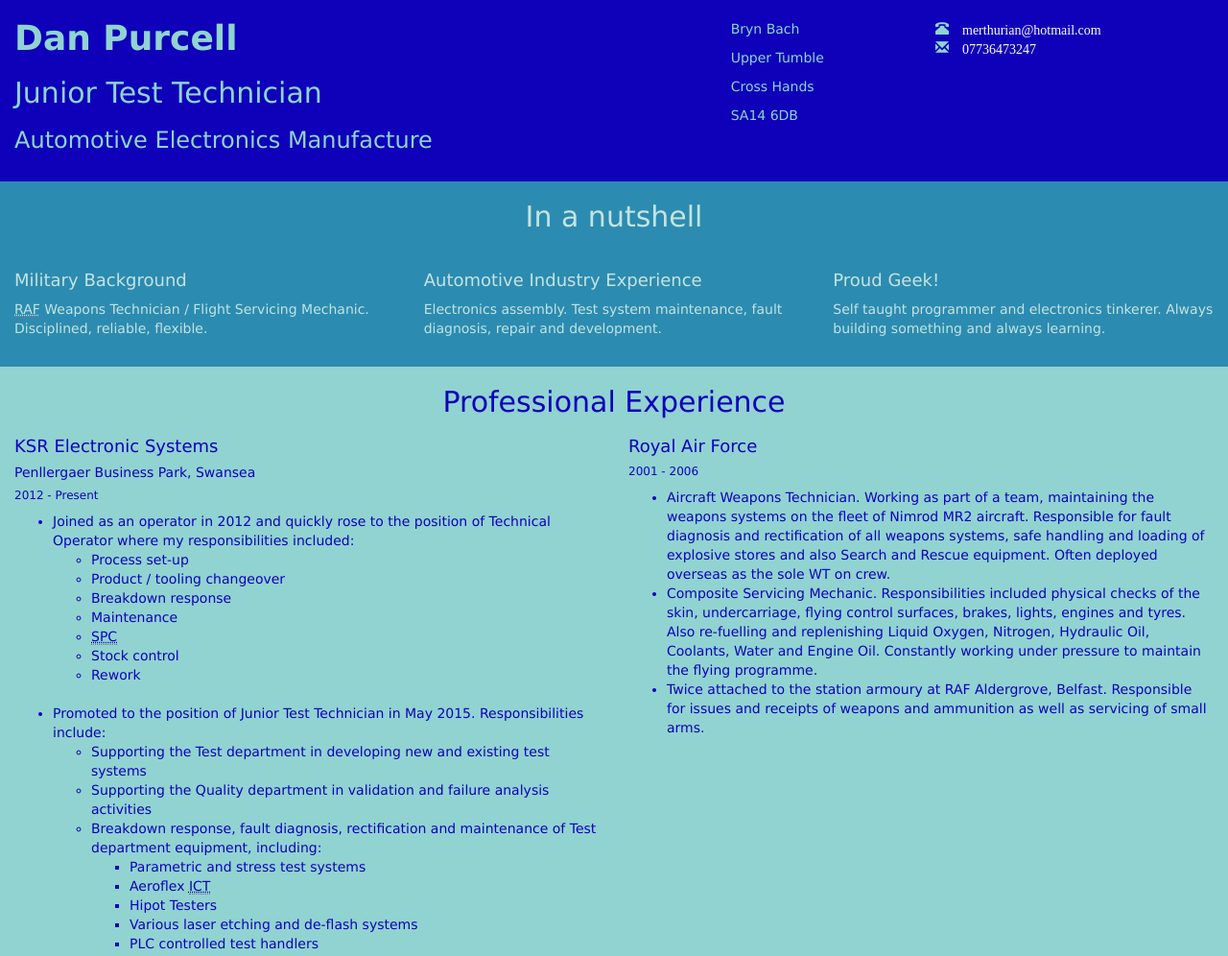
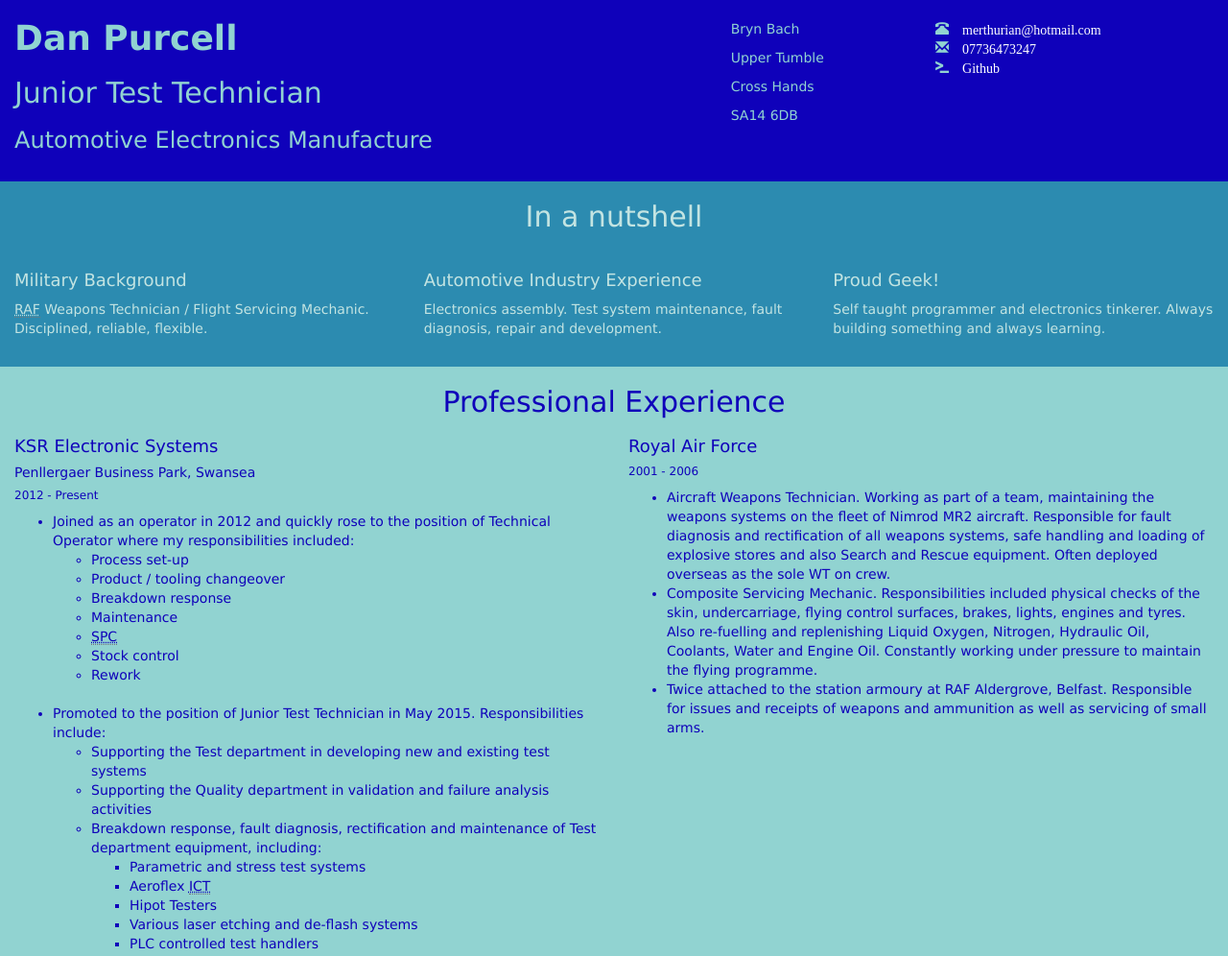
Before and after one commit to Merthurian/Merthurian.github.io, a plain HTML site: page index.html in a window 1280 px wide. Shown: the top 996 px of the page at 96% size. Drawn offline with nearby package versions, Linux system fonts and the light colour scheme; a script that the page names is missing.

Commit message:
Link to github and other touches.

```diff
--- a/index.html
+++ b/index.html
@@ -12,7 +12,7 @@
 		body{
 			background: White;
 			color: Black;
-			font-family: Verdana, Geneva, sans-serif;
+			font-family: verdana, geneva, sans-serif;
 		}
 		a{
 			color: White;
@@ -65,6 +65,10 @@
 				<br>
 				<span class="glyphicon glyphicon-envelope" aria-hidden="true">
 					<a href="tel:07736473247">07736473247</a>
+				</span>
+				<br>
+				<span class="glyphicon glyphicon-console" aria-hidden="true">
+					<a href="https://github.com/Merthurian">Github</a>
 				</span>
 				<br>
 			</div><!--col-md-3-->
```
Also changed, not shown: 1 other file.
